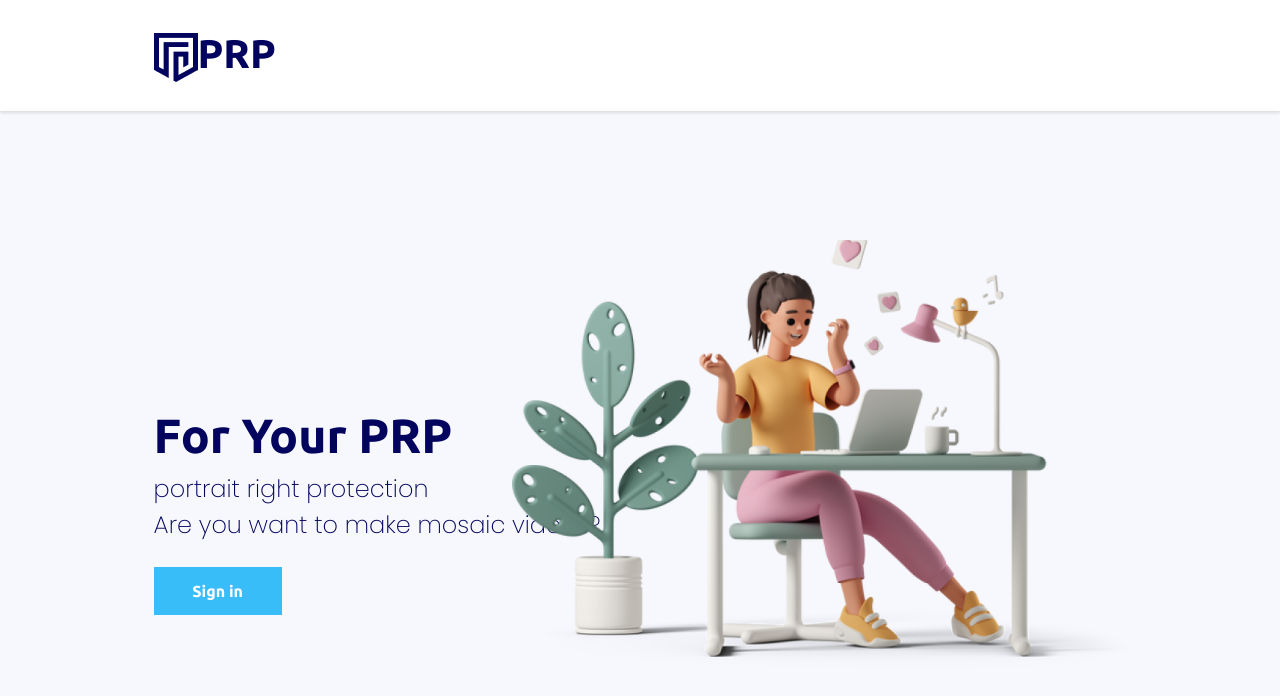
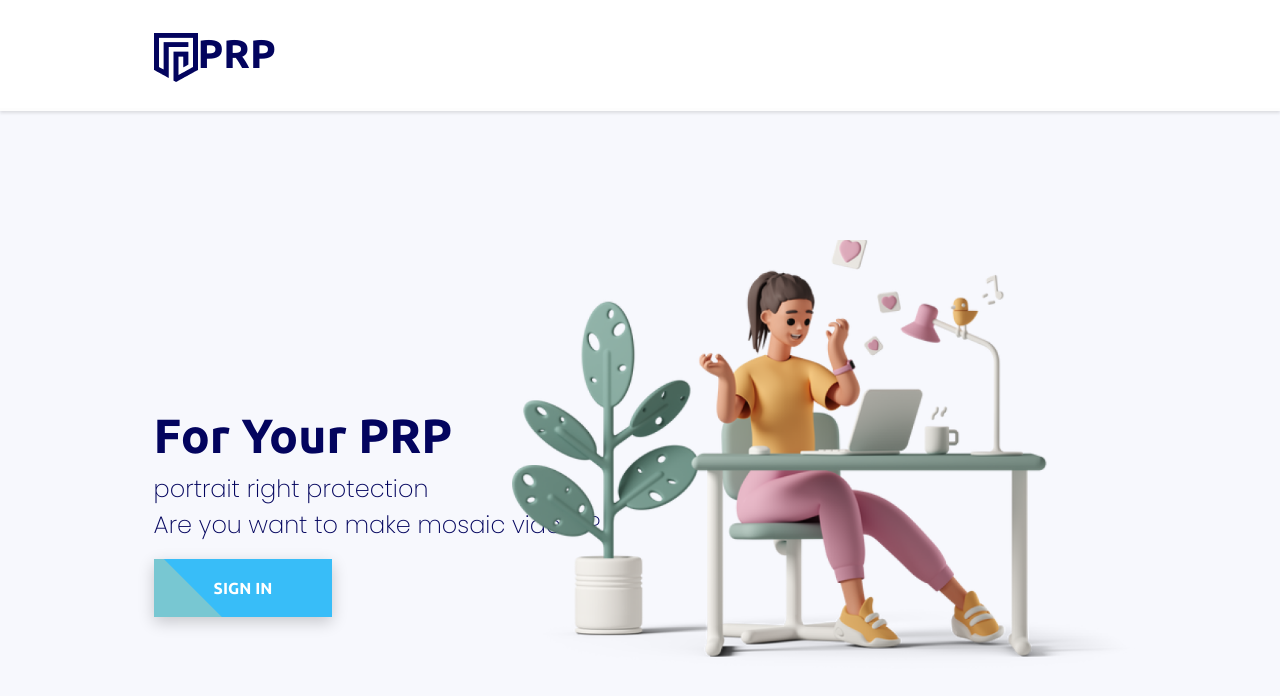
Before and after one commit to PRP-for-your-portrait-right-protection/frontend-repo, a React (Create React App) app: page / in a window 1280 px wide. Shown: the top 696 px of the page. Built offline with nearby package versions, Linux system fonts and the light colour scheme; no server answers.

Commit message:
chore : change button css

```diff
--- a/src/components/ListButton.css
+++ b/src/components/ListButton.css
@@ -24,6 +24,7 @@
 .navbar__menu li {
   padding: 12px 48px;
 }
+
 .navbar__info {
   display: flex;
   font-family: "Poppins_ExtraLight";
@@ -38,6 +39,7 @@
   height: 3rem;
   background-color: #03045e;
   margin-left: 12px;
+  border-radius: 4px;
 }
 .navbar__toggleBtn {
   display: none;
--- a/src/components/Signup.css
+++ b/src/components/Signup.css
@@ -44,7 +44,10 @@ textarea {
   margin-top: 3rem;
   padding: 0.5rem;
 }
-
+.signupButton:disabled {
+  background-color: #ccc;
+  pointer-events: none;
+}
 .checkButton {
   width: 20%;
   height: 10%;
--- a/src/pages/Mainpage.js
+++ b/src/pages/Mainpage.js
@@ -1,6 +1,6 @@
 import React, { useEffect, useState } from "react";
 import styles from "./Mainpage.module.css";
-import { Link } from "react-router-dom";
+import { Link, NavLink } from "react-router-dom";
 function Mainpage() {
   const [token, setToken] = useState(false);
   const [email, setEmail] = useState("");
@@ -120,7 +120,9 @@ function Mainpage() {
               <div>Are you want to make mosaic videos?</div>
             </div>
             <Link to="/signin">
-              <button className={styles.For_Your_PRP_button}>Sign in</button>
+              <button className={styles.For_Your_PRP_button}>
+                <span>Sign in</span>
+              </button>
             </Link>
           </div>
         </div>
--- a/src/pages/Mainpage.module.css
+++ b/src/pages/Mainpage.module.css
@@ -56,6 +56,7 @@
   height: 3rem;
   background-color: #03045e;
   margin-left: 12px;
+  border-radius: 4px;
 }
 .navbar__toggleBtn {
   display: none;
@@ -82,14 +83,45 @@
   font-size: 24px;
 }
 .For_Your_PRP_button {
+  border: none;
+  display: block;
+  text-align: center;
+  cursor: pointer;
+  text-transform: uppercase;
+  outline: none;
+  overflow: hidden;
+  position: relative;
+  color: #fff;
+  font-family: "Ubuntu-Bold";
+  font-weight: 700;
   font-size: 16px;
-  color: white;
-  font-family: "Ubuntu-Bold";
-  width: 8rem;
-  height: 3rem;
   background-color: rgb(56 189 248);
+  padding: 17px 60px;
   margin-top: 1rem;
+  box-shadow: 0 5px 15px rgba(0, 0, 0, 0.2);
 }
+.For_Your_PRP_button span {
+  position: relative;
+  z-index: 1;
+}
+.For_Your_PRP_button:after {
+  content: "";
+  position: absolute;
+  left: 0;
+  top: 0;
+  height: 490%;
+  width: 140%;
+  background: #78c7d2;
+  -webkit-transition: all 0.5s ease-in-out;
+  transition: all 0.5s ease-in-out;
+  -webkit-transform: translateX(-98%) translateY(-25%) rotate(45deg);
+  transform: translateX(-98%) translateY(-25%) rotate(45deg);
+}
+.For_Your_PRP_button:hover:after {
+  -webkit-transform: translateX(-9%) translateY(-25%) rotate(45deg);
+  transform: translateX(-9%) translateY(-25%) rotate(45deg);
+}
+
 @media all and (max-width: 768px) {
   /*가로 너비가 768px 이하일 때 아래 스타일 적용*/
   .navbarafter {
```
